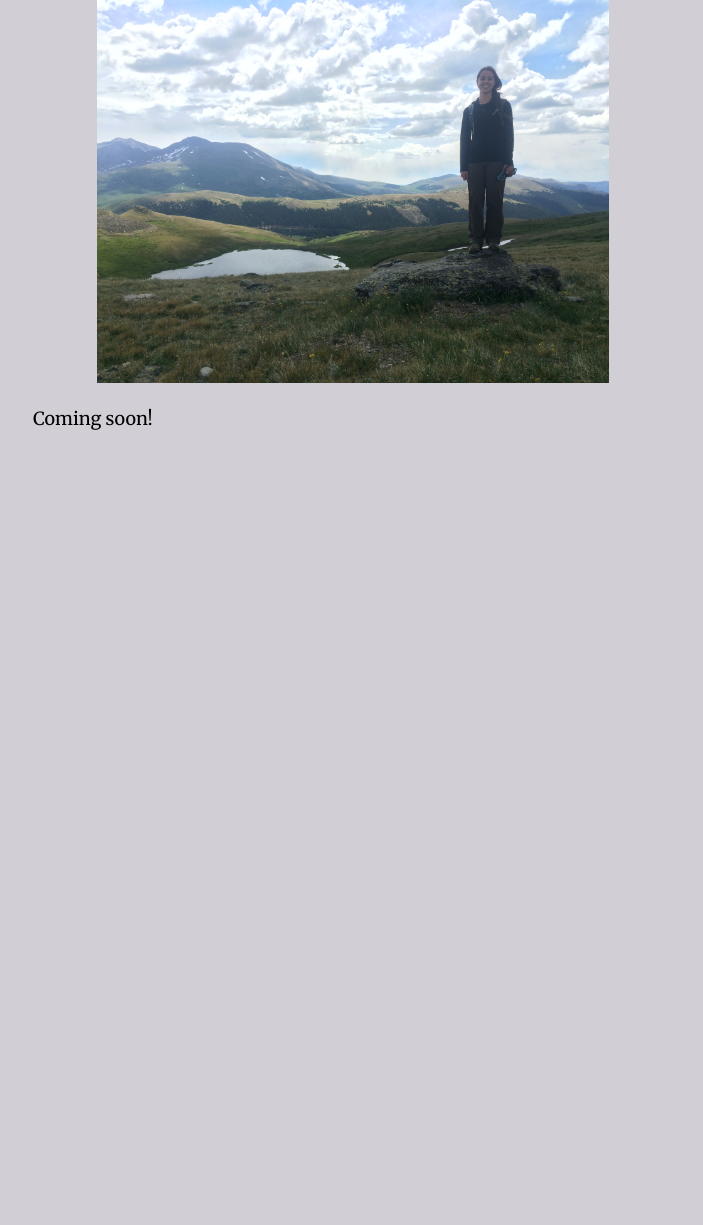
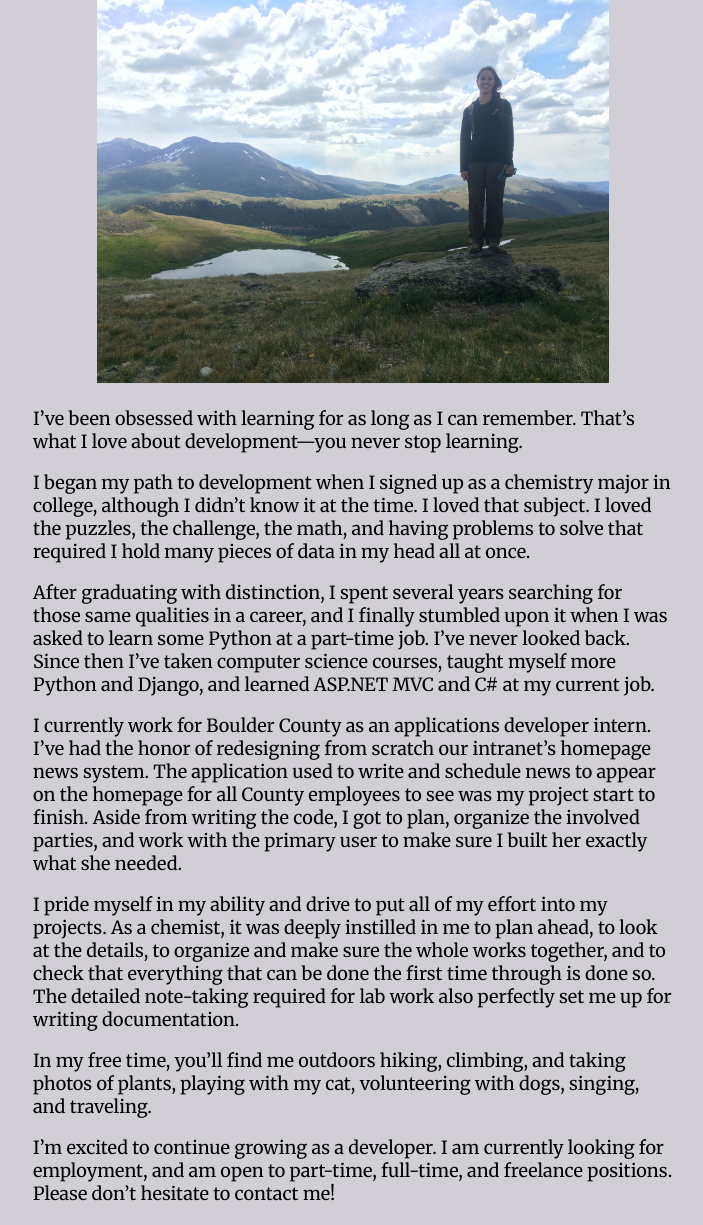
Before and after one commit to jackles-1/django-portfolio, a Django app: page /bio/ in a window 1280 px wide. Shown: the part 146-1371 px from the top of the page, without its empty margins (287-990 px from the left). Before the commit the page ends 576 px from the top, so only its background shows below. Run offline with Django 3.2, Linux system fonts and the light colour scheme; some libraries are stand-ins or nearby versions.

Commit message:
Add bio text.

```diff
--- a/templates/bio.html
+++ b/templates/bio.html
@@ -14,7 +14,25 @@
         </div>
         <div id="biography">
             <p>
-                Coming soon!
+                I’ve been obsessed with learning for as long as I can remember. That’s what I love about development—you never stop learning.
+            </p>
+            <p>
+                I began my path to development when I signed up as a chemistry major in college, although I didn’t know it at the time. I loved that subject. I loved the puzzles, the challenge, the math, and having problems to solve that required I hold many pieces of data in my head all at once.
+            </p>
+            <p>
+                After graduating with distinction, I spent several years searching for those same qualities in a career, and I finally stumbled upon it when I was asked to learn some Python at a part-time job. I’ve never looked back. Since then I’ve taken computer science courses, taught myself more Python and Django, and learned ASP.NET MVC and C# at my current job.
+            </p>
+            <p>
+                I currently work for Boulder County as an applications developer intern. I’ve had the honor of redesigning from scratch our intranet’s homepage news system. The application used to write and schedule news to appear on the homepage for all County employees to see was my project start to finish. Aside from writing the code, I got to plan, organize the involved parties, and work with the primary user to make sure I built her exactly what she needed.
+            </p>
+            <p>
+                I pride myself in my ability and drive to put all of my effort into my projects. As a chemist, it was deeply instilled in me to plan ahead, to look at the details, to organize and make sure the whole works together, and to check that everything that can be done the first time through is done so. The detailed note-taking required for lab work also perfectly set me up for writing documentation.
+            </p>
+            <p>
+                In my free time, you’ll find me outdoors hiking, climbing, and taking photos of plants, playing with my cat, volunteering with dogs, singing, and traveling.
+            </p>
+            <p>
+                I’m excited to continue growing as a developer. I am currently looking for employment, and am open to part-time, full-time, and freelance positions. Please don’t hesitate to contact me!
             </p>
         </div>
     </main>
```
